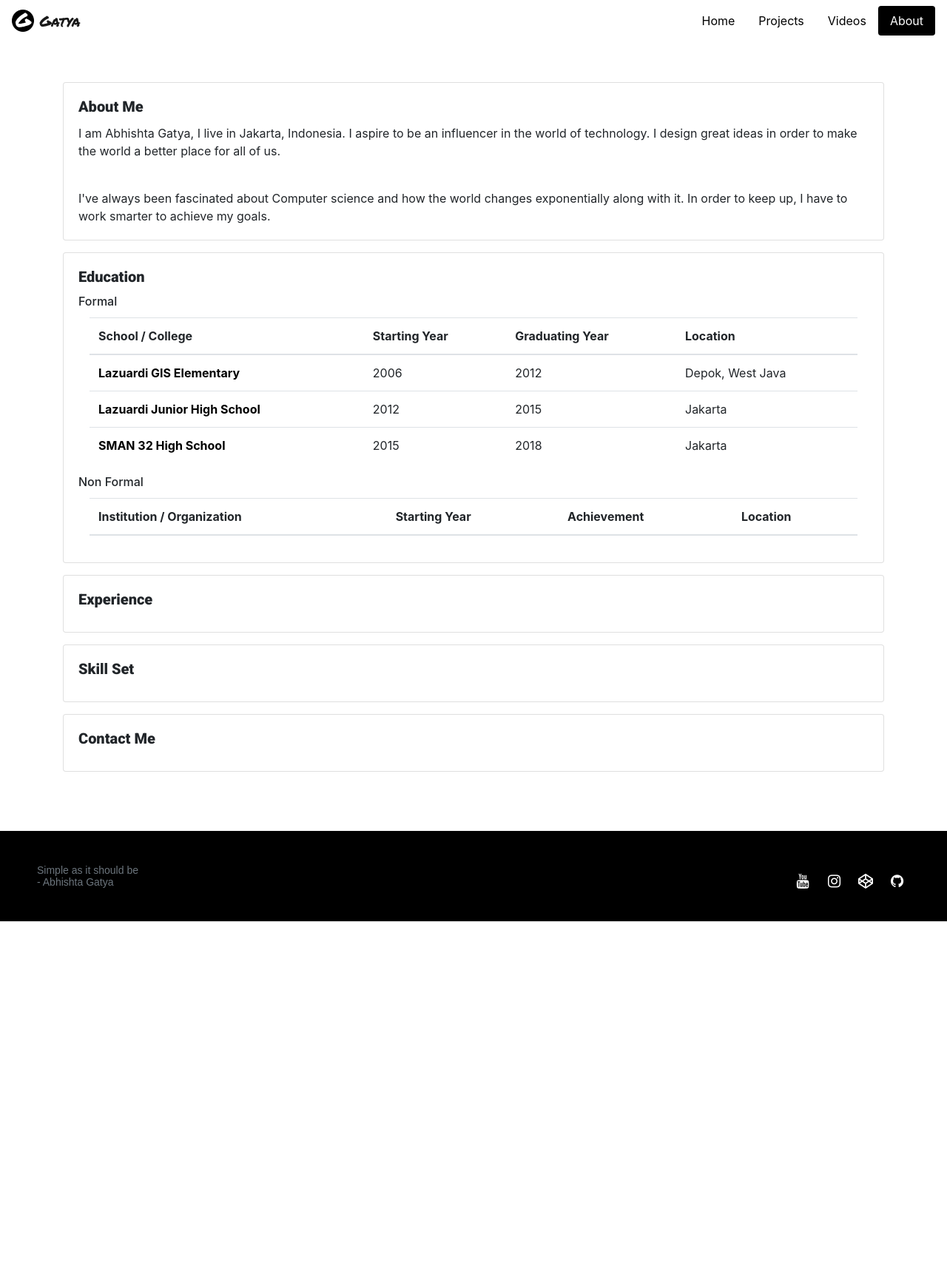
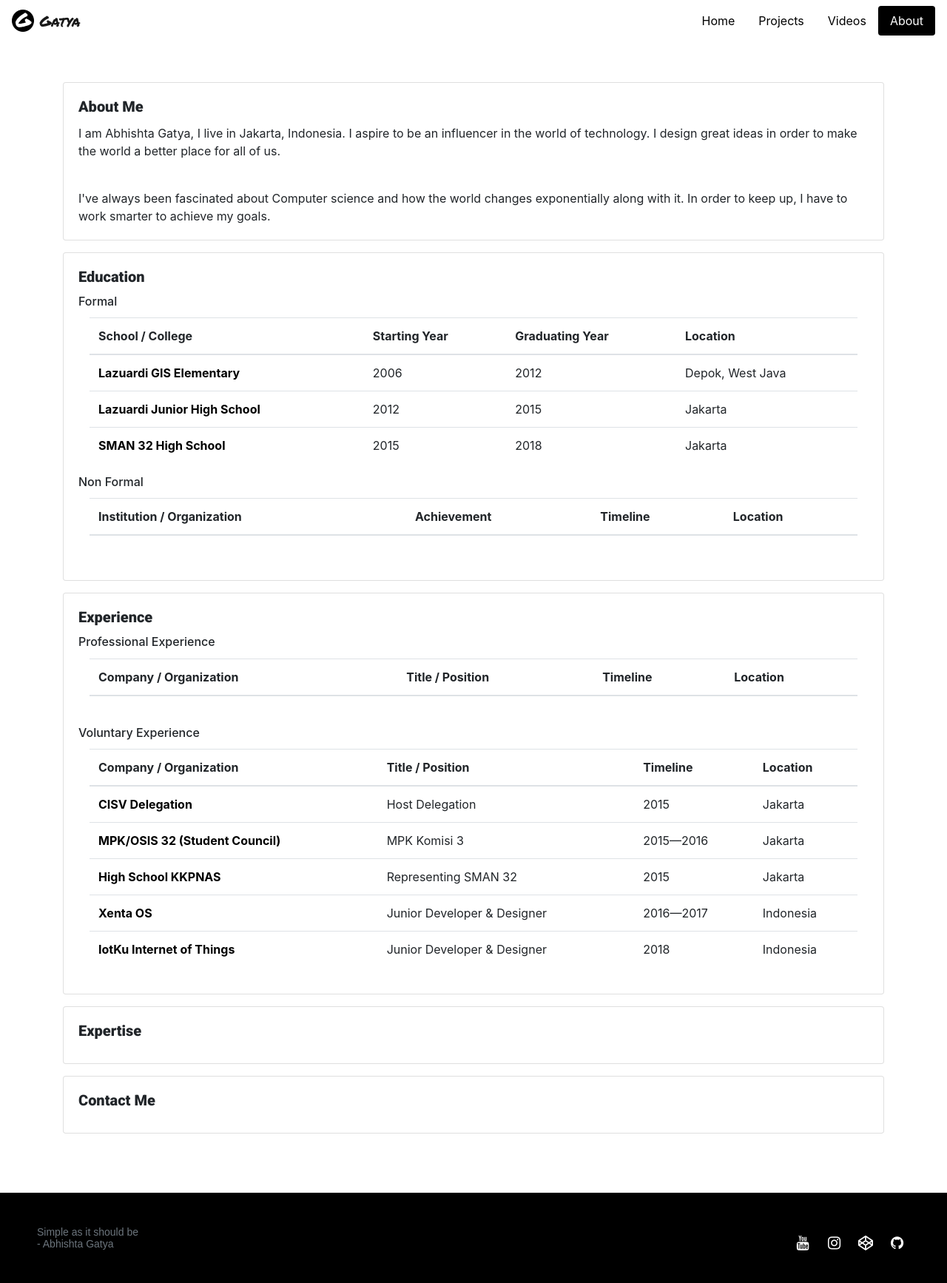
Before and after one commit to abhishtagatya/abhishtagatya.github.io, a Jekyll site: the page built from about.html, in a window 1280 px wide. Shown: the whole page at 74% size. Built offline with Jekyll 4.4.1, drawn with Linux system fonts in a browser that asks for light colours; before the commit the page ends 1245 px from its top, so only the background shows below that.

Commit message:
Added Content to Experience

```diff
--- /dev/null
+++ b/_data/education/nonformal_edu.json
@@ -0,0 +1,5 @@
+[
+  {
+    "" : ""
+  }
+]
--- /dev/null
+++ b/_data/experience/professional.json
@@ -0,0 +1,5 @@
+[
+  {
+    "" : ""
+  }
+]
--- /dev/null
+++ b/_data/experience/voluntary.json
@@ -0,0 +1,42 @@
+[
+  {
+    "name" : "CISV Delegation",
+    "description" : "Host Delegation of a World Wide Organization of Building Friendship and Future Leaders",
+    "url" : "https://cisv.org/",
+    "position" : "Host Delegation",
+    "timeline" : "2015",
+    "location" : "Jakarta"
+  },
+  {
+    "name" : "MPK/OSIS 32 (Student Council)",
+    "description" : "Student Council of SMAN 32 High School",
+    "url" : "http://sman32-jkt.sch.id/",
+    "position" : "MPK Komisi 3",
+    "timeline" : "2015—2016",
+    "location" : "Jakarta"
+  },
+  {
+    "name" : "High School KKPNAS",
+    "description" : "Candidate and Representative of a High School Leadership Mentoring Program",
+    "url" : "https://www.kemdikbud.go.id/main/",
+    "position" : "Representing SMAN 32",
+    "timeline" : "2015",
+    "location" : "Jakarta"
+  },
+  {
+    "name" : "Xenta OS",
+    "description" : "Volunteer to become Xenta OS (Linux Based) Developer",
+    "url" : "http://www.xentaos.org/",
+    "position" : "Junior Developer & Designer",
+    "timeline" : "2016—2017",
+    "location" : "Indonesia"
+  },
+  {
+    "name" : "IotKu Internet of Things",
+    "description" : "Volunteer to become IotKu (Internet of Things Platform) Developer",
+    "url" : "https://dev.iotku.id/",
+    "position" : "Junior Developer & Designer",
+    "timeline" : "2018",
+    "location" : "Indonesia"
+  }
+]
--- a/about.html
+++ b/about.html
@@ -30,9 +30,9 @@ layout: default
     </tr>
   </thead>
     <tbody>
-      {% for school in site.data.formal_edu %}
+      {% for school in site.data.education.formal_edu %}
       <tr>
-        <th scope="row">{{school.name}}</th>
+        <th scope="row"><a href="{{school.url}}">{{school.name}}</a></th>
         <td>{{school.start}}</td>
         <td>{{school.graduate}}</td>
         <td>{{school.location}}</td>
@@ -49,17 +49,17 @@ layout: default
   <thead>
     <tr>
       <th scope="col">Institution / Organization</th>
-      <th scope="col">Starting Year</th>
       <th scope="col">Achievement</th>
+      <th scope="col">Timeline</th>
       <th scope="col">Location</th>
     </tr>
   </thead>
     <tbody>
-      {% for class in site.data.nonformal_edu %}
+      {% for class in site.data.education.nonformal_edu %}
       <tr>
         <th scope="row">{{class.name}}</th>
-        <td>{{class.start}}</td>
         <td>{{class.achievement}}</td>
+        <td>{{class.timeline}}</td>
         <td>{{class.location}}</td>
       </tr>
       {% endfor %}
@@ -73,13 +73,62 @@ layout: default
   <div class="card mb-3">
     <div class="card-body">
       <h5 class="card-title custom-card-title" id="experience">Experience</h5>
+      <h6 class="card-title">Professional Experience</h5>
+      <div class="container scroll-container">
+
+      <table class="table table-hover">
+  <thead>
+    <tr>
+      <th scope="col">Company / Organization</th>
+      <th scope="col">Title / Position</th>
+      <th scope="col">Timeline</th>
+      <th scope="col">Location</th>
+    </tr>
+  </thead>
+    <tbody>
+      {% for work in site.data.experience.professional %}
+      <tr>
+        <th scope="row"><a href="{{work.url}}">{{work.name}}</a></th>
+        <td>{{work.position}}</td>
+        <td>{{work.timeline}}</td>
+        <td>{{work.location}}</td>
+      </tr>
+      {% endfor %}
+    </tbody>
+  </table>
+    </div>
+
+    <h6 class="card-title">Voluntary Experience</h5>
+      <div class="container scroll-container">
+
+      <table class="table table-hover">
+  <thead>
+    <tr>
+      <th scope="col">Company / Organization</th>
+      <th scope="col">Title / Position</th>
+      <th scope="col">Timeline</th>
+      <th scope="col">Location</th>
+    </tr>
+  </thead>
+    <tbody>
+      {% for vol in site.data.experience.voluntary %}
+      <tr>
+        <th scope="row"><a href="{{vol.url}}" title="{{vol.description}}">{{vol.name}}</a></th>
+        <td>{{vol.position}}</td>
+        <td>{{vol.timeline}}</td>
+        <td>{{vol.location}}</td>
+      </tr>
+      {% endfor %}
+    </tbody>
+  </table>
+    </div>
     </div>
   </div>
 
-  <!-- skills -->
+  <!-- expertise -->
   <div class="card mb-3">
     <div class="card-body">
-      <h5 class="card-title custom-card-title" id="skills">Skill Set</h5>
+      <h5 class="card-title custom-card-title" id="expertise">Expertise</h5>
     </div>
   </div>
 
--- a/css/project-card.css
+++ b/css/project-card.css
@@ -6,6 +6,10 @@
 .custom-card-title:hover {
   color: #555;
   cursor: pointer;
+}
+
+.badge {
+  background-color: #000 !important;
 }
 
 .custom-breadcrumb {
--- a/index.html
+++ b/index.html
@@ -17,7 +17,7 @@ layout: default
           self.education = <a a class="code-link" href="{{site.baseurl}}/about.html#education">education(show='table')</a>
           self.experience = <a class="code-link" href="{{site.baseurl}}/about.html#experience">experience(show='table')</a><br>
           self.project = <a class="code-link" href="{{site.baseurl}}/project.html">project(show='list')</a>
-          <a class="code-link" href="{{site.baseurl}}/about.html#skills">self.skill</a> = [
+          <a class="code-link" href="{{site.baseurl}}/about.html#expertise">self.skill</a> = [
           "Python", "C/C++" , "PHP",
           "Shell", "UNIX", "JavaScript",
           ]<br>
--- a/project.html
+++ b/project.html
@@ -10,6 +10,9 @@ layout: default
     <div class="card-body">
       <h5 class="card-title custom-card-title">{{ project.name }}</h5>
       <p class="card-text">{{ project.description }}</p>
+      {% for tech in project.technology %}
+      <span class="badge badge-dark">{{ tech }}</span>
+      {% endfor %}
       <p class="card-text"><small class="text-muted">Last updated {{ project.commit }}</small></p>
     </div>
   </div>
```
Also changed, not shown: _data/education/formal_edu.json (renamed from _data/formal_edu.json, +6 -3 lines), _data/project.json (+57 -30 lines).
